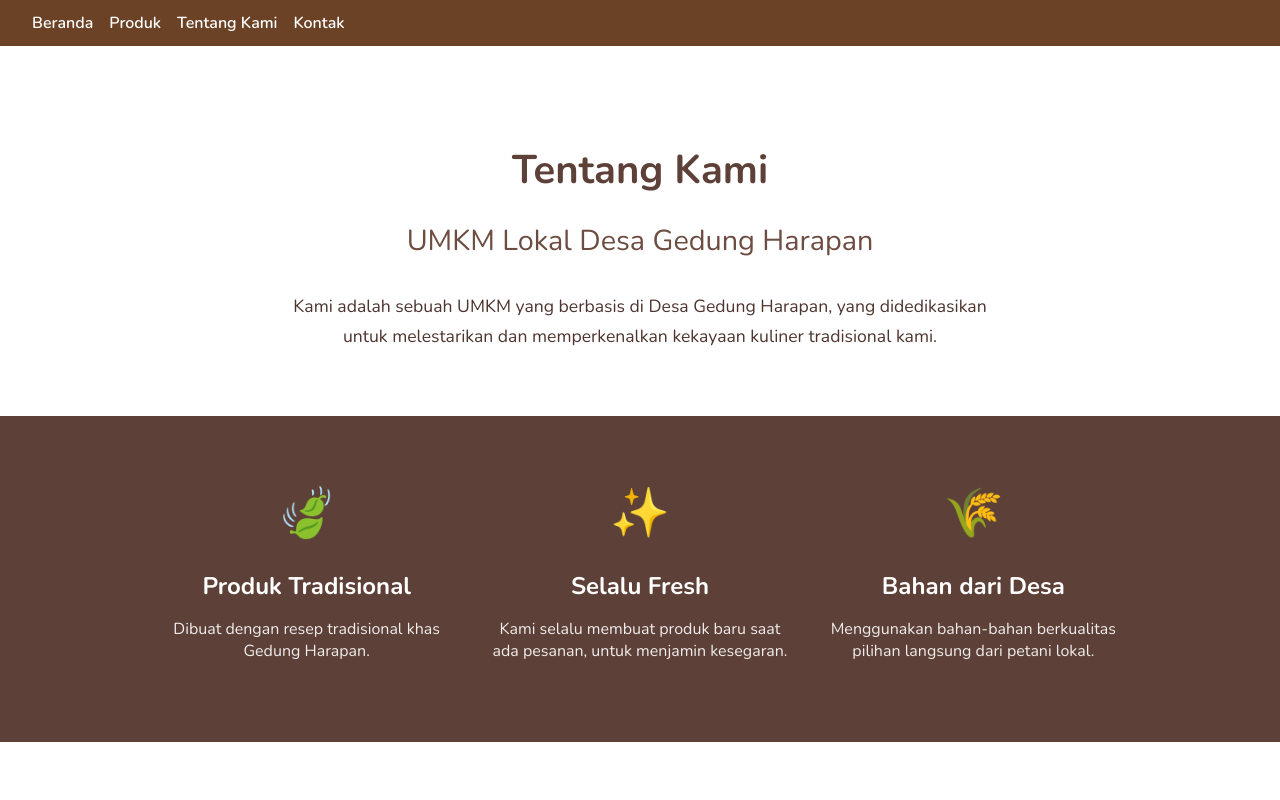
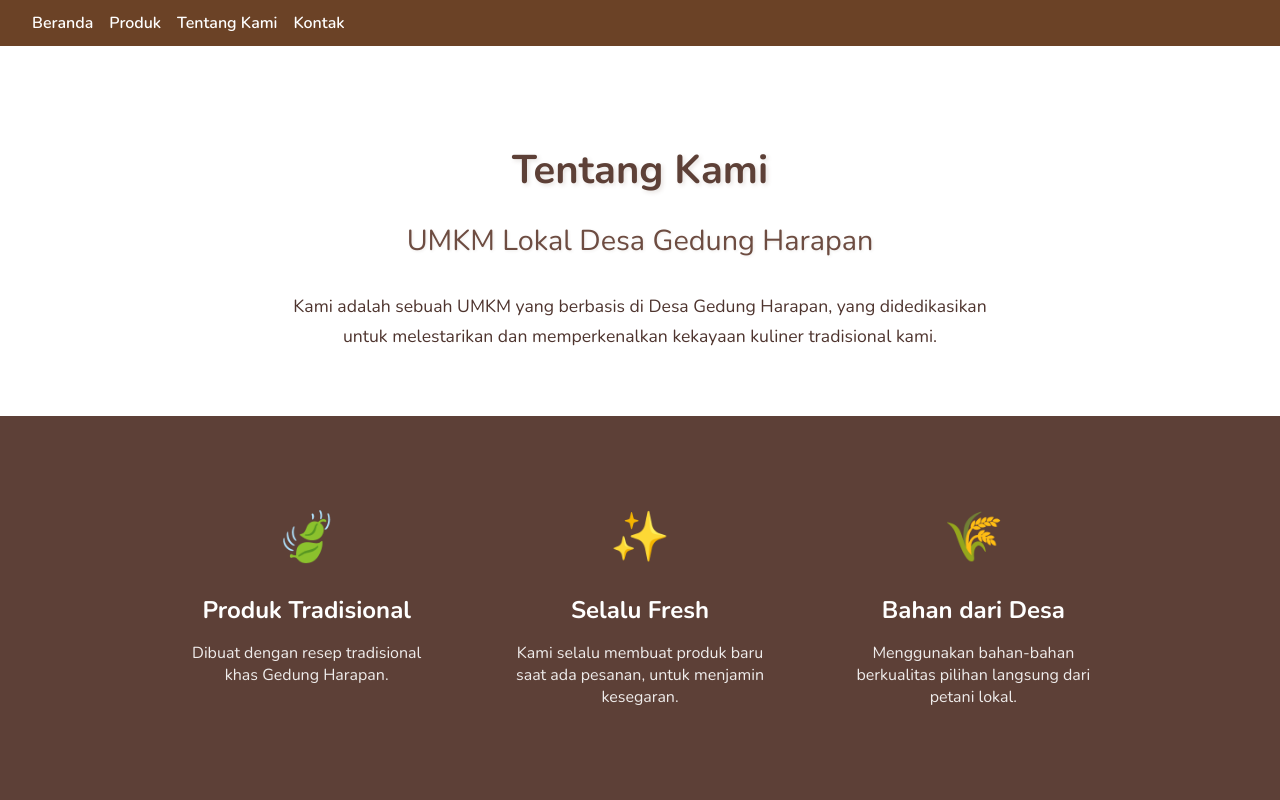
Before and after one commit to syuhendar729/tubes-kapsel-gdharapan, a React (Vite) app: page /aboutus in a window 1280 px wide. Shown: the top 800 px of the page. Built offline with nearby package versions, Linux system fonts and the light colour scheme.

Commit message:
Menambahkan efek animasi pop up jika mouse menuju pada posisi teks

```diff
--- a/src/pages/AboutUs.css
+++ b/src/pages/AboutUs.css
@@ -3,14 +3,14 @@
 
 /* --- Variabel Warna & Tema Cokelat Segar --- */
 :root {
-  --primary-brown: #5D4037;      /* Cokelat utama, hangat dan kuat */
-  --secondary-brown: #8D6E63;    /* Cokelat lebih terang untuk hover/aksen */
-  --accent-cream: #A1887F;       /* Cokelat krem untuk aksen ringan */
-  --background-cream: #FAF6F2;   /* Latar krem yang sangat segar dan lembut */
-  --text-color: #4E342E;         /* Teks cokelat gelap untuk kontras yang baik */
-  --text-light: #6D4C41;         /* Teks secondary cokelat medium */
+  --primary-brown: #5D4037;     /* Cokelat utama, hangat dan kuat */
+  --secondary-brown: #8D6E63;   /* Cokelat lebih terang untuk hover/aksen */
+  --accent-cream: #A1887F;      /* Cokelat krem untuk aksen ringan */
+  --background-cream: #FAF6F2;  /* Latar krem yang sangat segar dan lembut */
+  --text-color: #4E342E;        /* Teks cokelat gelap untuk kontras yang baik */
+  --text-light: #6D4C41;        /* Teks secondary cokelat medium */
   --white-color: #FFFFFF;
-  --divider-color: #D7CCC8;      /* Warna garis pembatas yang lembut */
+  --divider-color: #D7CCC8;     /* Warna garis pembatas yang lembut */
   --font-family: 'Nunito', sans-serif;
 }
 
@@ -45,6 +45,8 @@ body {
   font-weight: 700;
   color: var(--primary-brown); /* Judul dengan cokelat utama */
   margin-bottom: 0.5rem;
+  /* --- TAMBAHAN: Efek shadow pada judul --- */
+  text-shadow: 2px 2px 4px rgba(93, 64, 55, 0.15);
 }
 
 .who-we-are-section h2 {
@@ -52,6 +54,8 @@ body {
   font-weight: 400;
   color: var(--text-light); /* Subjudul dengan cokelat medium */
   margin-bottom: 2rem;
+  /* --- TAMBAHAN: Efek shadow pada sub-judul --- */
+  text-shadow: 1px 1px 3px rgba(93, 64, 55, 0.1);
 }
 
 .who-we-are-section p {
@@ -78,6 +82,20 @@ body {
 
 .excellence-item {
   text-align: center;
+  /* --- TAMBAHAN: Persiapan untuk "pop up" --- */
+  padding: 1.5rem; /* Memberi jarak agar shadow terlihat */
+  border-radius: 8px; /* Sudut membulat */
+  background-color: transparent; /* Latar awal transparan */
+  /* Transisi untuk animasi yang mulus */
+  transition: transform 0.3s ease, box-shadow 0.3s ease, background-color 0.3s ease;
+}
+
+/* --- TAMBAHAN: EFEK POP UP & SHADOW SAAT HOVER --- */
+.excellence-item:hover {
+  transform: translateY(-5px); /* Efek "pop up tipis" */
+  box-shadow: 0 8px 15px rgba(0, 0, 0, 0.2); /* Efek "kotak shadow" */
+  /* Mengubah warna latar agar lebih menonjol */
+  background-color: var(--secondary-brown);
 }
 
 .excellence-item .icon {
```
